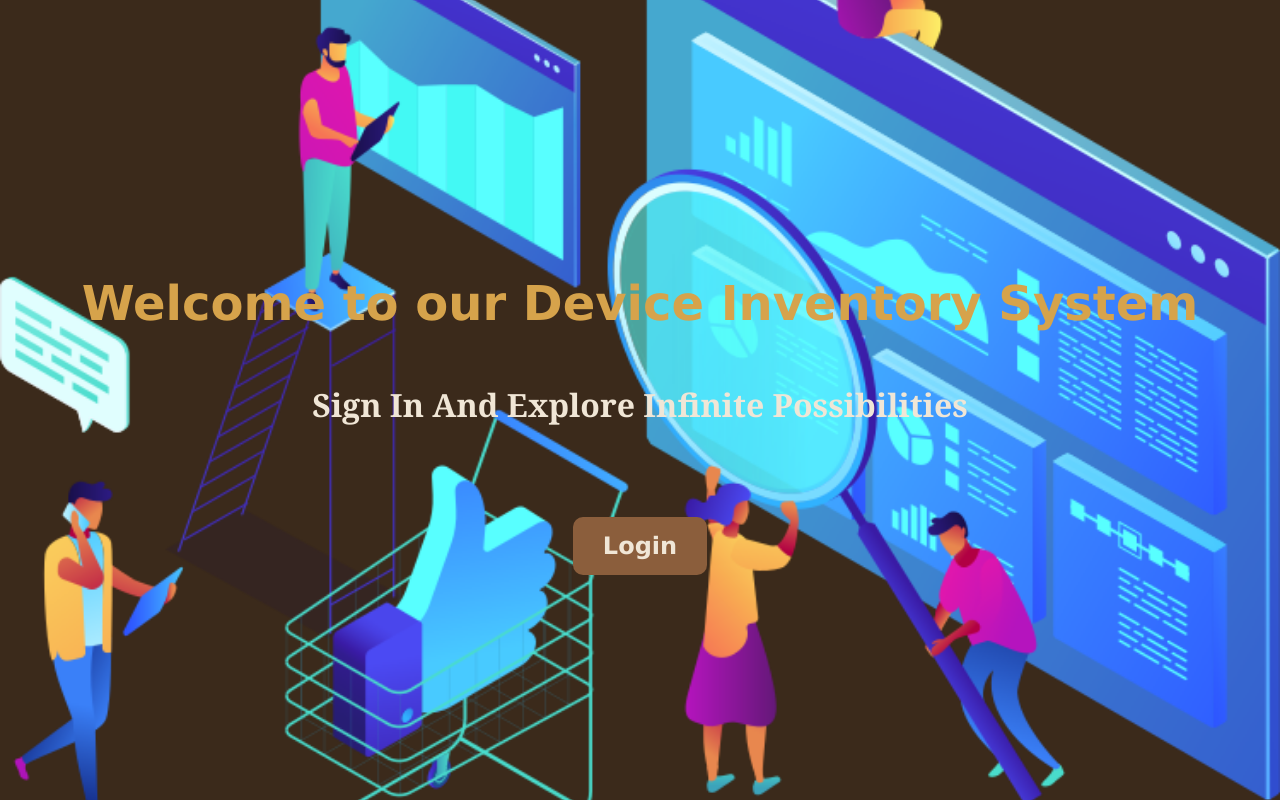
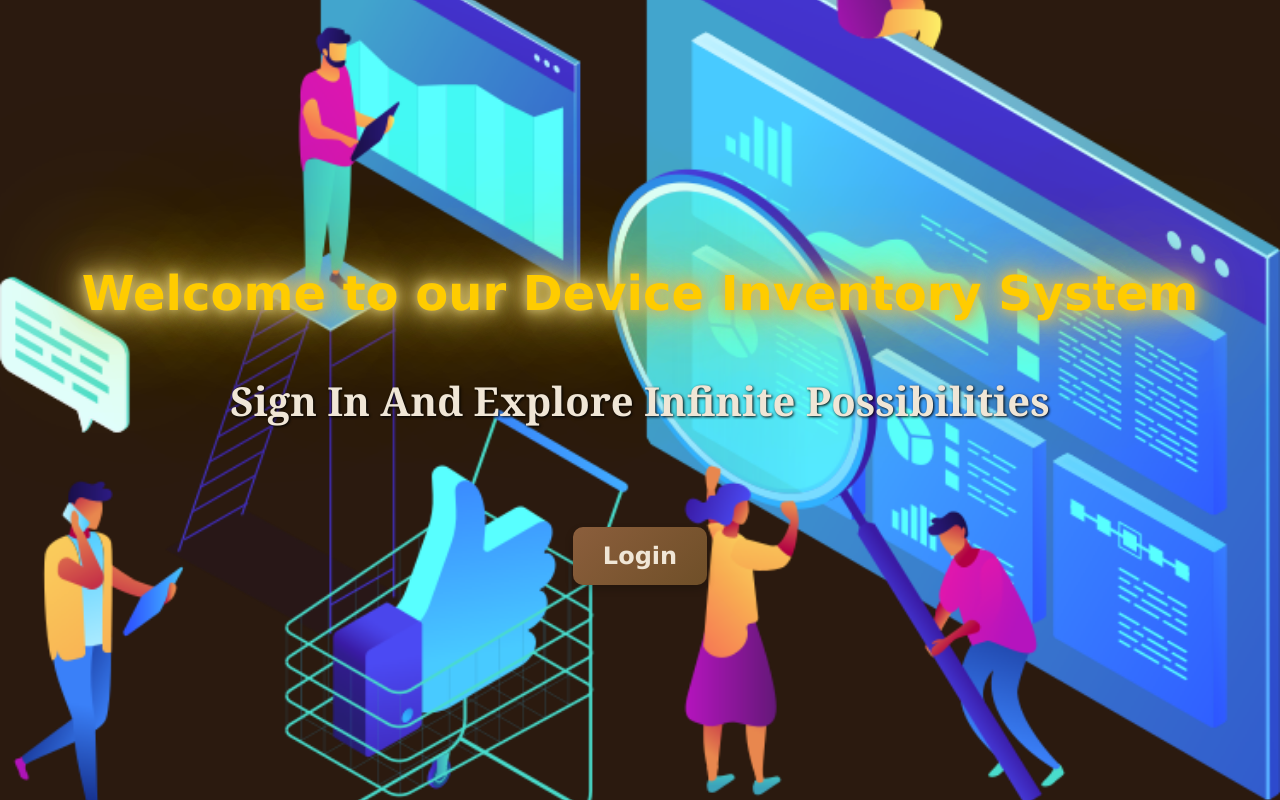
Before and after one commit to Aristocratjnr/device-inventory-system, a Flask app: page / in a window 1280 px wide. Run offline with Flask 3, Linux system fonts and the light colour scheme.

Commit message:
Update background color and text styles for index page

```diff
--- a/static/index.css
+++ b/static/index.css
@@ -12,23 +12,27 @@ body {
     justify-content: center;
     align-items: center;
     overflow: hidden;
-    background-color: #3b2a1b; /* Dark brown background */
+    background-color: #2b1a0f; /* Darker brown background */
+    transition: background-color 0.5s ease-in-out;
 }
 
 .marquee {
-    color: #d6a34b; /* Warm gold color */
+    color: #ffcc00; /* Bright gold color */
     font-size: 3em;
     margin-top: 50px;
     text-align: center;
+    text-shadow: 2px 2px 4px #000000; /* Text shadow for better readability */
+    animation: glow 1s infinite alternate;
 }
 
 .mytext {
     color: #f0e6d6; /* Light beige for text */
-    font-size: 2em;
+    font-size: 2.5em; /* Slightly larger font */
     text-align: center;
     font-weight: bold;
     margin-top: 20px;
     font-family: 'Georgia', 'Times New Roman', Times, serif;
+    text-shadow: 1px 1px 3px #000000;
 }
 
 .myp {
@@ -37,26 +41,38 @@ body {
     text-align: center;
     font-family: 'Georgia', 'Times New Roman', Times, serif;
     margin-top: 10px;
+    text-shadow: 1px 1px 3px #000000;
 }
 
 .mybtn {
-    background: #8b5e3c; /* Dark brown button background */
+    background: linear-gradient(135deg, #8b5e3c, #6f4f28); /* Gradient background */
     color: #f0e6d6; /* Light beige for text */
     font-size: 1.5em;
     text-decoration: none;
     padding: 15px 30px;
     border-radius: 10px;
-    transition: background-color 0.25s, transform 0.25s;
+    transition: background-color 0.25s, transform 0.25s, box-shadow 0.25s;
     font-weight: bold;
     margin-top: 40px;
     display: inline-block;
     text-align: center;
+    box-shadow: 0 4px 8px rgba(0, 0, 0, 0.2); /* Add box shadow */
 }
 
 .mybtn:hover {
     color: #f0e6d6; /* Light beige for text */
     background: #6f4f28; /* Slightly lighter brown for hover effect */
     transform: scale(1.05);
+    box-shadow: 0 6px 12px rgba(0, 0, 0, 0.3); /* Enhance box shadow on hover */
+}
+
+@keyframes glow {
+    from {
+        text-shadow: 0 0 5px #a58e2f, 0 0 10px #ffcc00, 0 0 20px #ffcc00, 0 0 40px #ffcc00, 0 0 80px #ffcc00, 0 0 160px #ffcc00;
+    }
+    to {
+        text-shadow: 0 0 10px #cebe7e, 0 0 20px #c6b056, 0 0 30px #ddc976, 0 0 50px #d6c47b, 0 0 100px #ffcc00, 0 0 200px #ffcc00;
+    }
 }
 
 @media (min-width: 368px) and (max-width: 578px) {
```
